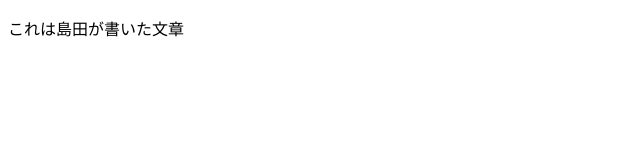
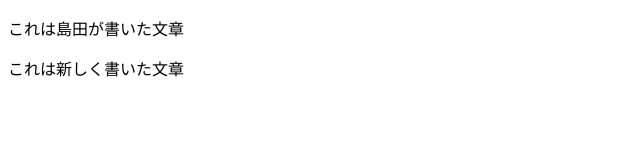
Before and after one commit to shimako-0515/test0709, a plain HTML site: page index.html in a window 1280 px wide. Shown: the whole page, without its empty margins (0-640 px from the left). Drawn offline with Linux system fonts and the light colour scheme.

Commit message:
二回目のコミット

```diff
--- a/index.html
+++ b/index.html
@@ -10,6 +10,7 @@
 
 <body>
     <p>これは島田が書いた文章</p>
+    <p>これは新しく書いた文章</p>
 
 </body>
 
```
